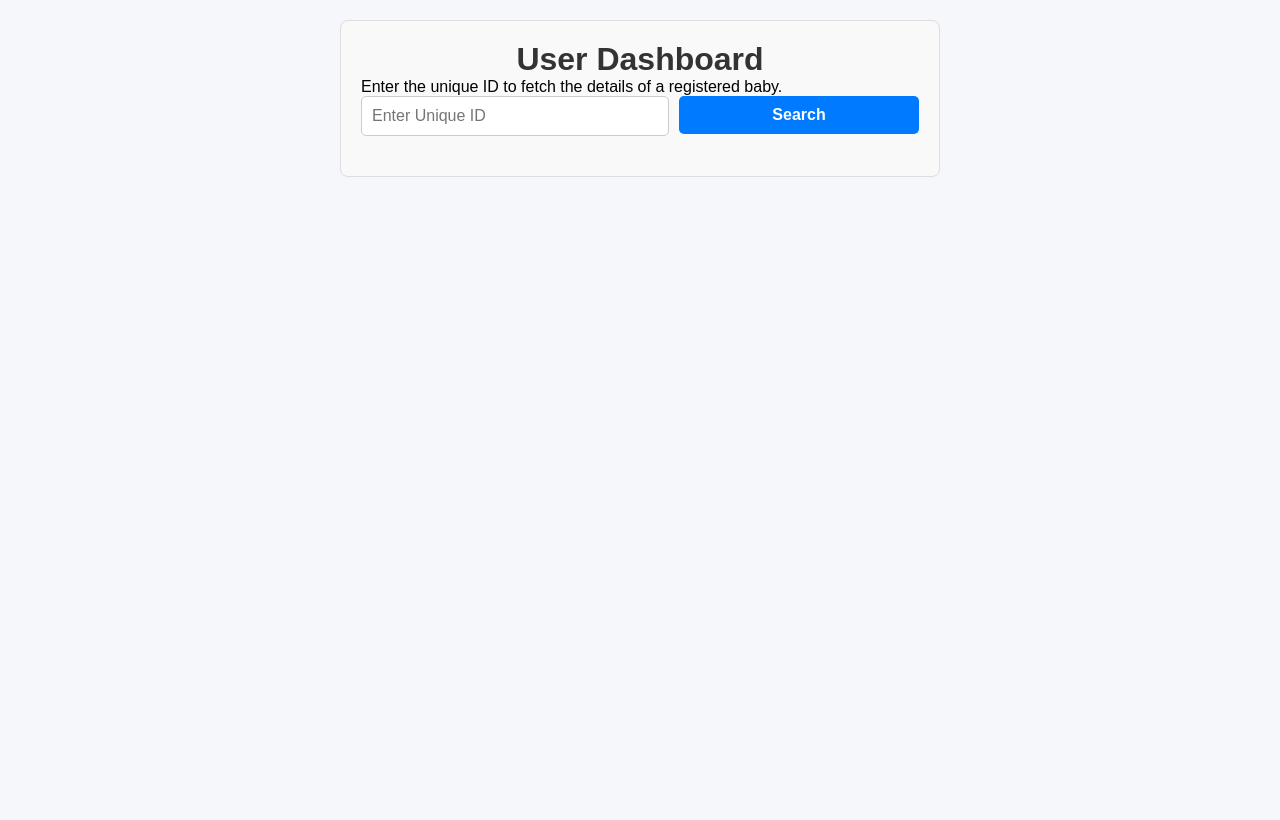
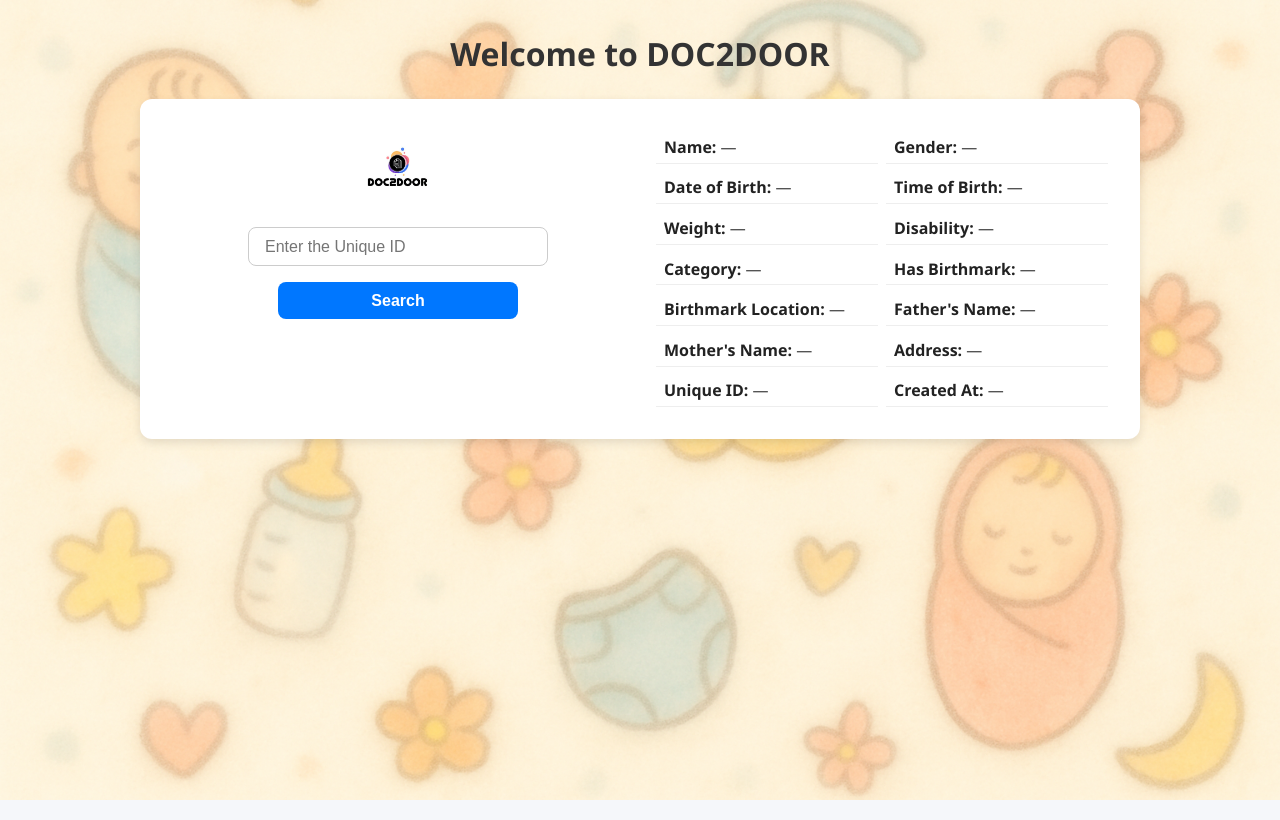
Before and after one commit to Rakshit879/Aadhaar-Genesis, a React (Create React App) app: page /user-dashboard in a window 1280 px wide. Built offline with nearby package versions, Linux system fonts and the light colour scheme.

Commit message:
UserPage

```diff
--- a/src/Components/UserDashboard.js
+++ b/src/Components/UserDashboard.js
@@ -1,83 +1,90 @@
 import React, { useState } from "react";
+import "../Styles/UserDashboard.css";
+import Logo from '../Resources/Logo.jpg';
+
 import { db } from "../firebaseConfig";
 import { doc, getDoc } from "firebase/firestore";
-import "../Styles/UserDashboard.css"; // Add styles for the user dashboard if needed
 
-const UserDashboard = () => {
-  const [searchId, setSearchId] = useState(""); // Holds the unique ID input
-  const [babyDetails, setBabyDetails] = useState(null); // Holds the fetched details
-  const [loading, setLoading] = useState(false); // To show loading state
-  const [error, setError] = useState(null); // To handle errors
+// Default empty child data
+const initialChildData = {
+  name: "",
+  gender: "",
+  dob: "",
+  timeOfBirth: "",
+  weight: "",
+  disability: "",
+  category: "",
+  hasBirthmark: "",
+  birthmarkLocation: "",
+  fatherName: "",
+  motherName: "",
+  address: "",
+  uniqueId: "",
+  createdAt: null,
+};
+
+function UserDashboard() {
+  const [uniqueId, setUniqueId] = useState("");
+  const [childData, setChildData] = useState(initialChildData);
+  const [error, setError] = useState("");
 
   const handleSearch = async () => {
-    setLoading(true);
-    setError(null);
-
     try {
-      // Fetch the document from Firestore using the provided unique ID
-      const docRef = doc(db, "children", searchId);
+      const docRef = doc(db, "children", uniqueId);
       const docSnap = await getDoc(docRef);
 
       if (docSnap.exists()) {
-        setBabyDetails(docSnap.data());
-        setError(null);
+        setChildData(docSnap.data());
+        setError("");
       } else {
-        setError("No record found for the provided ID.");
-        setBabyDetails(null);
+        setChildData(initialChildData);
+        setError("No record found.");
       }
-    } catch (error) {
-      console.error("Error fetching baby details: ", error);
-      setError("An error occurred while fetching the details.");
-      setBabyDetails(null);
+    } catch (err) {
+      console.error("Error fetching document:", err);
+      setChildData(initialChildData);
+      setError("Error fetching data.");
     }
-
-    setLoading(false);
   };
 
   return (
-    <div className="user-dashboard">
-      <h1>User Dashboard</h1>
-      <p>Enter the unique ID to fetch the details of a registered baby.</p>
+    <div id="UserDashboard_div">
+      <h1>Welcome to DOC2DOOR</h1>
+      <div className="info">
+        <div className="left">
+          <img src={Logo} alt="Logo" height="100px" />
+          <input
+            type="text"
+            placeholder="Enter the Unique ID"
+            id="id_input"
+            value={uniqueId}
+            onChange={(e) => setUniqueId(e.target.value)}
+          />
+          <button id="search_buttom" onClick={handleSearch}>Search</button>
+          {error && <p style={{ color: "red" }}>{error}</p>}
+        </div>
 
-      {/* Search Input */}
-      <div className="search-section">
-        <input
-          type="text"
-          placeholder="Enter Unique ID"
-          value={searchId}
-          onChange={(e) => setSearchId(e.target.value)}
-        />
-        <button onClick={handleSearch}>Search</button>
+        <div className="right">
+          <div className="result">
+            <p><strong>Name:</strong> {childData.name || "—"}</p>
+            <p><strong>Gender:</strong> {childData.gender || "—"}</p>
+            <p><strong>Date of Birth:</strong> {childData.dob || "—"}</p>
+            <p><strong>Time of Birth:</strong> {childData.timeOfBirth || "—"}</p>
+            <p><strong>Weight:</strong> {childData.weight || "—"}</p>
+            <p><strong>Disability:</strong> {childData.disability || "—"}</p>
+            <p><strong>Category:</strong> {childData.category || "—"}</p>
+            <p><strong>Has Birthmark:</strong> {childData.hasBirthmark || "—"}</p>
+            <p><strong>Birthmark Location:</strong> {childData.birthmarkLocation || "—"}</p>
+            <p><strong>Father's Name:</strong> {childData.fatherName || "—"}</p>
+            <p><strong>Mother's Name:</strong> {childData.motherName || "—"}</p>
+            <p><strong>Address:</strong> {childData.address || "—"}</p>
+            <p><strong>Unique ID:</strong> {childData.uniqueId || "—"}</p>
+            <p><strong>Created At:</strong> {childData.createdAt ? childData.createdAt.toDate().toLocaleString() : "—"}</p>
+          </div>
+        </div>
       </div>
-
-      {/* Loading State */}
-      {loading && <p>Loading...</p>}
-
-      {/* Error Message */}
-      {error && <p className="error">{error}</p>}
-
-      {/* Baby Details */}
-      {babyDetails && (
-        <div className="baby-details">
-          <h3>Baby Details</h3>
-          <p><strong>Name:</strong> {babyDetails.name}</p>
-          <p><strong>Date of Birth:</strong> {babyDetails.dob}</p>
-          <p><strong>Time of Birth:</strong> {babyDetails.timeOfBirth}</p>
-          <p><strong>Gender:</strong> {babyDetails.gender}</p>
-          <p><strong>Weight:</strong> {babyDetails.weight} kg</p>
-          <p><strong>Father's Name:</strong> {babyDetails.fatherName}</p>
-          <p><strong>Mother's Name:</strong> {babyDetails.motherName}</p>
-          <p><strong>Address:</strong> {babyDetails.address}</p>
-          <p><strong>Category:</strong> {babyDetails.category}</p>
-          <p><strong>Disability:</strong> {babyDetails.disability || "None"}</p>
-          <p><strong>Birthmark:</strong> {babyDetails.hasBirthmark === "Yes"
-            ? `Yes, located at ${babyDetails.birthmarkLocation}`
-            : "No"}
-          </p>
-        </div>
-      )}
     </div>
   );
-};
+}
 
 export default UserDashboard;
--- a/src/Styles/UserDashboard.css
+++ b/src/Styles/UserDashboard.css
@@ -1,60 +1,104 @@
-.user-dashboard {
-    max-width: 600px;
-    margin: 20px auto;
-    padding: 20px;
-    background-color: #f9f9f9;
-    border: 1px solid #ddd;
-    border-radius: 8px;
-    font-family: Arial, sans-serif;
+#UserDashboard_div {
+    width: 100%;
+    min-height: 100vh;
+    background-image: url("../Resources/AdminDashboardBGC.png"); /* 🔁 adjust the path if needed */
+    background-size: cover;
+    background-position: center;
+    background-repeat: no-repeat;
+
+    display: flex;
+    flex-direction: column;
+    align-items: center;
+    padding: 2rem;
+    font-family: "Segoe UI", Tahoma, Geneva, Verdana, sans-serif;
   }
 
-  .user-dashboard h1 {
-    text-align: center;
+
+  h1 {
+    margin-bottom: 1.5rem;
     color: #333;
   }
 
-  .search-section {
+  .info {
+    width: 90%;
+    max-width: 1000px;
     display: flex;
-    justify-content: space-between;
-    margin-bottom: 20px;
+    flex-direction: row;
+    gap: 2rem;
+    padding: 2rem;
+    background-color: #fff;
+    border-radius: 12px;
+    box-shadow: 0 4px 10px rgba(0, 0, 0, 0.1);
   }
 
-  .search-section input {
+  .left,
+  .right {
     flex: 1;
-    padding: 10px;
-    font-size: 16px;
-    border: 1px solid #ccc;
-    border-radius: 5px;
-    margin-right: 10px;
+    display: flex;
+    flex-direction: column;
+    align-items: center;
+    gap: 1rem;
   }
 
-  .search-section button {
-    padding: 10px 20px;
-    font-size: 16px;
-    border: none;
-    background-color: #007bff;
-    color: white;
-    border-radius: 5px;
-    cursor: pointer;
+  .left img {
+    height: 80px;
+    object-fit: contain;
   }
 
-  .search-section button:hover {
-    background-color: #0056b3;
+  #id_input {
+    width: 100%;
+    max-width: 300px;
+    padding: 0.6rem 1rem;
+    font-size: 1rem;
+    border: 1px solid #ccc;
+    border-radius: 8px;
+    outline: none;
+    transition: 0.3s;
   }
 
-  .baby-details {
-    margin-top: 20px;
-    padding: 15px;
-    background-color: #fff;
-    border: 1px solid #ddd;
-    border-radius: 5px;
+  #id_input:focus {
+    border-color: #0077ff;
+    box-shadow: 0 0 5px rgba(0, 119, 255, 0.2);
   }
 
-  .baby-details p {
-    margin: 5px 0;
+  #search_buttom {
+    padding: 0.6rem 1.5rem;
+    background-color: #0077ff;
+    color: white;
+    border: none;
+    border-radius: 8px;
+    font-size: 1rem;
+    font-weight: 600;
+    cursor: pointer;
+    transition: 0.3s;
   }
 
-  .error {
-    color: red;
-    font-weight: bold;
+  #search_buttom:hover {
+    background-color: #005fcb;
   }
+
+  .result {
+    display: grid;
+    grid-template-columns: 1fr;
+    gap: 0.5rem;
+    width: 100%;
+  }
+
+  .result p {
+    font-size: 1rem;
+    color: #444;
+    text-align: left;
+    width: 100%;
+    padding: 0.3rem 0.5rem;
+    border-bottom: 1px solid #eee;
+  }
+
+  .result p strong {
+    color: #222;
+  }
+
+  @media (min-width: 768px) {
+    .result {
+      grid-template-columns: 1fr 1fr;
+    }
+  }
```
Also changed, not shown: src/Resources/Logo.jpg (added).
